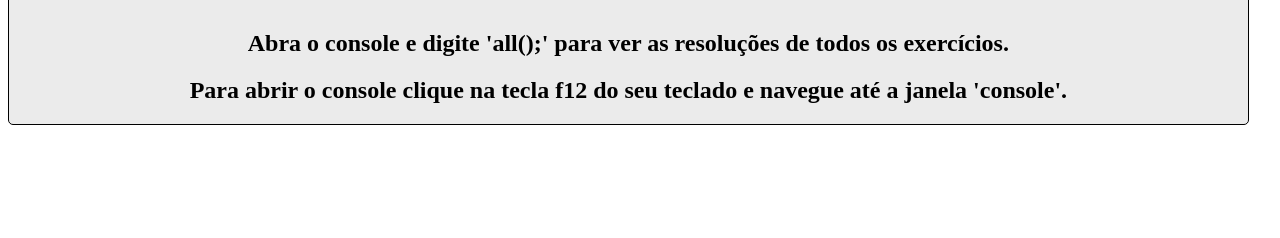
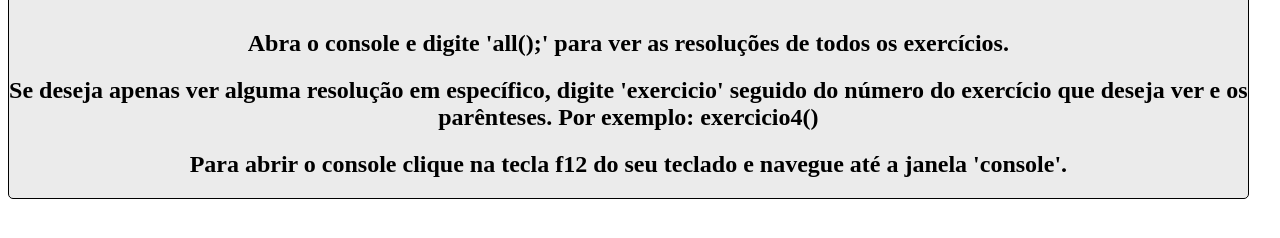
Before and after one commit to GuiBublitz/GamaAcademyDesafio2, a plain HTML site: page index.html in a window 1280 px wide. Shown: the part 104-342 px from the top of the page. Drawn offline with Linux system fonts and the light colour scheme.

Commit message:
Update index.html

```diff
--- a/index.html
+++ b/index.html
@@ -11,7 +11,9 @@
    <div style=" text-align: center;width: 98%; border: 1px solid black; border-radius: 5px;background-color: rgb(235, 235, 235);">
        <h1 style="font-size: 50px;">Resolução do Desafio em Grupo</h1>
        <h2>Abra o console e digite 'all();' para ver as resoluções de todos os exercícios. </h2>
+       <h2>Se deseja apenas ver alguma resolução em específico, digite 'exercicio' seguido do número do exercício que deseja ver e os parênteses. Por exemplo: exercicio4()</h2>
        <h2>Para abrir o console clique na tecla f12 do seu teclado e navegue até a janela 'console'.</h2>
+
    </div>
 
 
```
